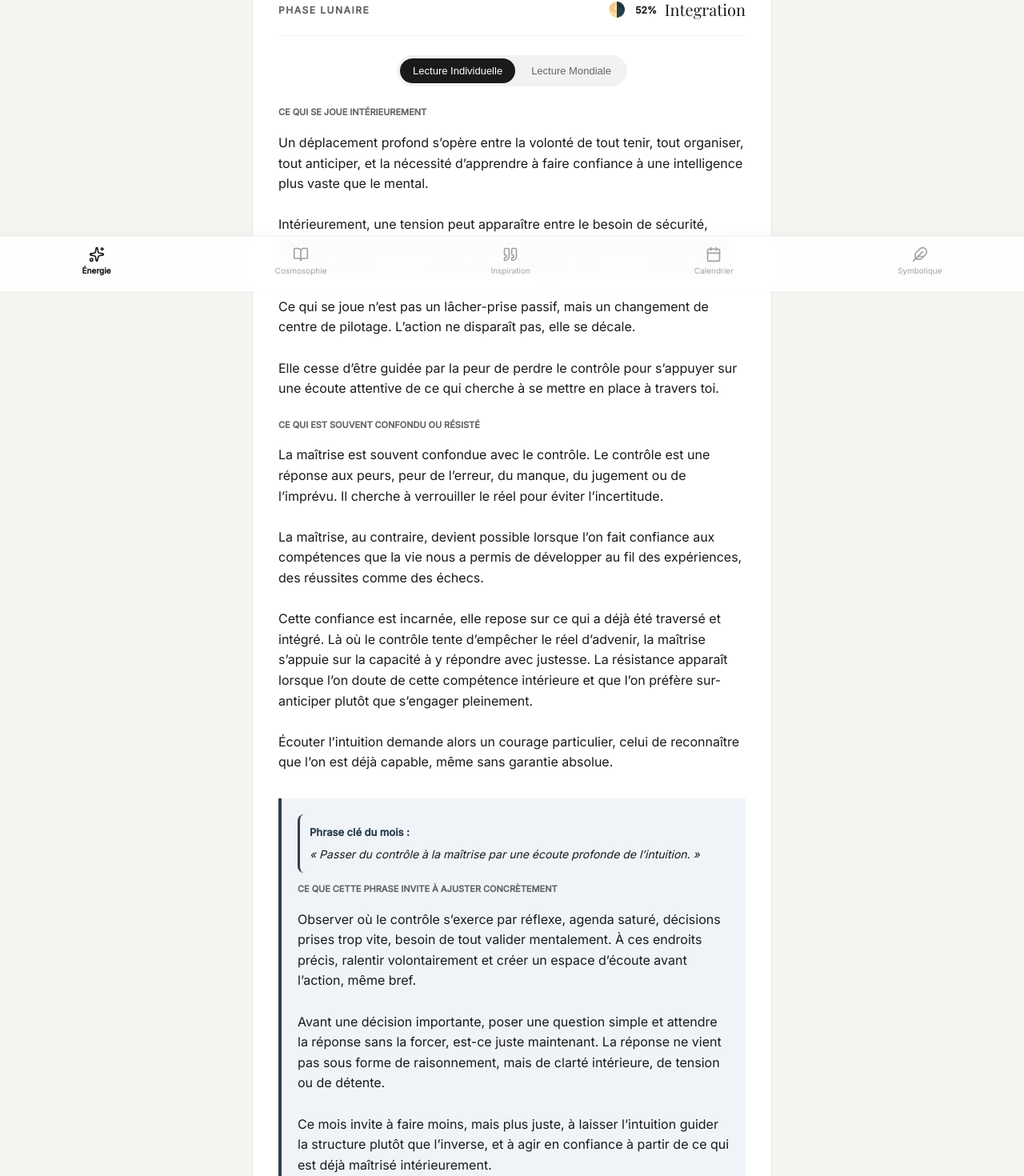
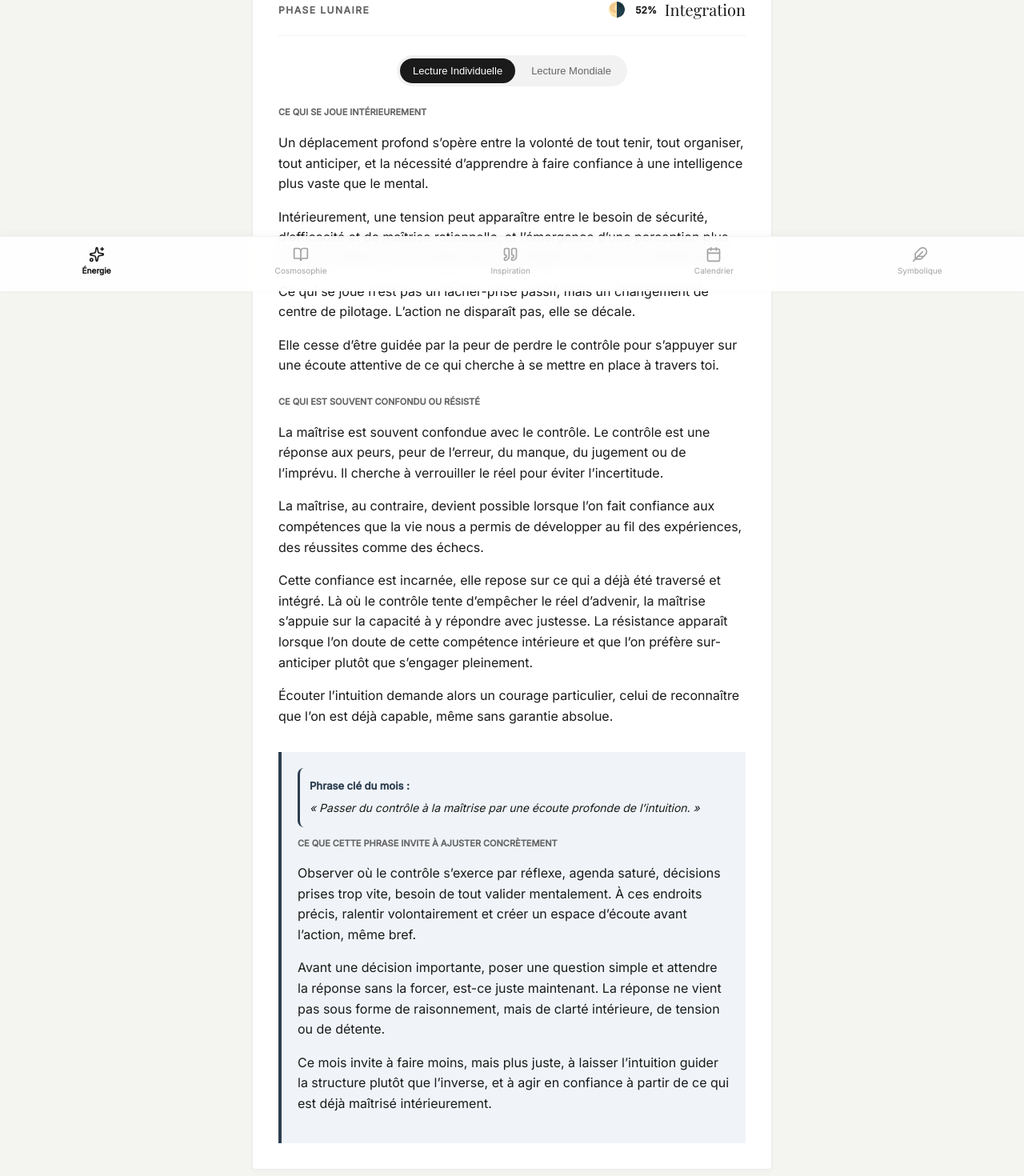
Before and after one commit to NeousAxis/cosmos-app, a React (Vite) app in the folder cosmos-web/: page / in a window 1280 px wide. Shown: the part 436-1906 px from the top of the page at 80% size. Built offline with nearby package versions, Linux system fonts and the light colour scheme.

Commit message:
fix: implement paragraph splitter for strict layout control

```diff
--- a/cosmos-web/src/App.jsx
+++ b/cosmos-web/src/App.jsx
@@ -231,22 +231,30 @@ function App() {
                 </div>
               </div>
 
+              {(() => {
+                const formatText = (text) => {
+                  if (!text) return null;
+                  return text.split(/\n\n+/).map((paragraph, index) => (
+                    <p key={index} className="teaching-text" style={{ marginBottom: '16px', whiteSpace: 'pre-wrap' }}>
+                      {paragraph.trim()}
+                    </p>
+                  ));
+                };
+
+                return (
+                  <>
                     <div className="teaching-section">
                       <span className="teaching-label">
                         {energyMode === 'individuel' ? 'Ce qui se joue intérieurement' : 'Lecture Énergétique Mondiale'}
                       </span>
-                <p className="teaching-text" style={{ whiteSpace: 'pre-wrap' }}>
-                  {energyMode === 'individuel' ? phaseContent.lecture_reel : phaseContent.lecture_energetique || "Contenu global à venir..."}
-                </p>
+                      {formatText(energyMode === 'individuel' ? phaseContent.lecture_reel : phaseContent.lecture_energetique || "Contenu global à venir...")}
                     </div>
 
                     {energyMode === 'individuel' && (
                       <>
                         <div className="teaching-section">
                           <span className="teaching-label">Ce qui est souvent confondu ou résisté</span>
-                    <p className="teaching-text" style={{ whiteSpace: 'pre-wrap' }}>
-                      {phaseContent.epreuve}
-                    </p>
+                          {formatText(phaseContent.epreuve)}
                         </div>
 
                         <div className="action-highlight">
@@ -257,12 +265,13 @@ function App() {
                             </p>
                           </div>
                           <span className="teaching-label">Ce que cette phrase invite à ajuster concrètement</span>
-                    <p className="teaching-text" style={{ whiteSpace: 'pre-wrap' }}>
-                      {phaseContent.action}
-                    </p>
+                          {formatText(phaseContent.action)}
                         </div>
                       </>
                     )}
+                  </>
+                );
+              })()}
             </section>
 
             <section style={{ textAlign: 'center' }}>
```
Lines whose indentation alone changed are shown as unchanged.
